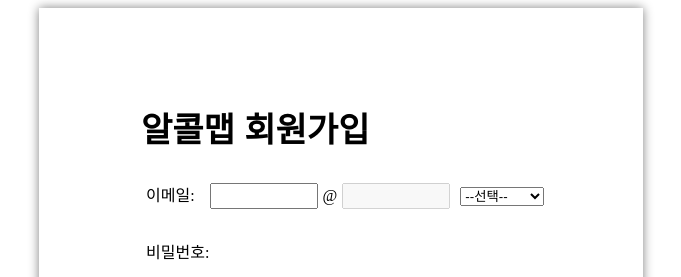
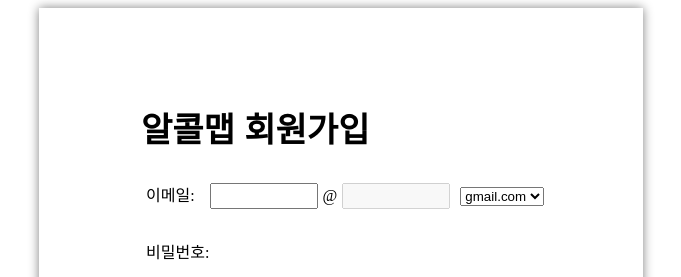
Before and after one commit to deenuit113/alcoholmapfe, a Next.js app in the folder testing/: page /signup in a window 1280 px wide. Shown: the top 277 px of the page, without its empty margins (299-980 px from the left). Built offline with nearby package versions, Linux system fonts and the light colour scheme.

Commit message:
Fix: handle error selected => select warning 해결

```diff
--- a/testing/src/components/units/signup/Signup.presenter.js
+++ b/testing/src/components/units/signup/Signup.presenter.js
@@ -12,10 +12,10 @@ export default function SignupUI(props) {
                     <S.InputDomain type="text" disabled ={true} onChange={props.onChangeDomain} />
 
                     <S.EmailDropbox onChange={props.onChangeDomain}>
-                        <S.EmailDropboxOption disabled selected>--선택--</S.EmailDropboxOption>
-                        <S.EmailDropboxOption>gmail.com</S.EmailDropboxOption>
-                        <S.EmailDropboxOption>naver.com</S.EmailDropboxOption>
-                        <S.EmailDropboxOption>daum.net</S.EmailDropboxOption>
+                        <S.EmailDropboxOption disabled select>--선택--</S.EmailDropboxOption>
+                        <S.EmailDropboxOption value="gmail.com">gmail.com</S.EmailDropboxOption>
+                        <S.EmailDropboxOption value="gmail.com">naver.com</S.EmailDropboxOption>
+                        <S.EmailDropboxOption value="gmail.com">daum.net</S.EmailDropboxOption>
                         <S.EmailDropboxOption>직접 입력</S.EmailDropboxOption>
                     </S.EmailDropbox>
                 </S.EmailWrapper>
```
